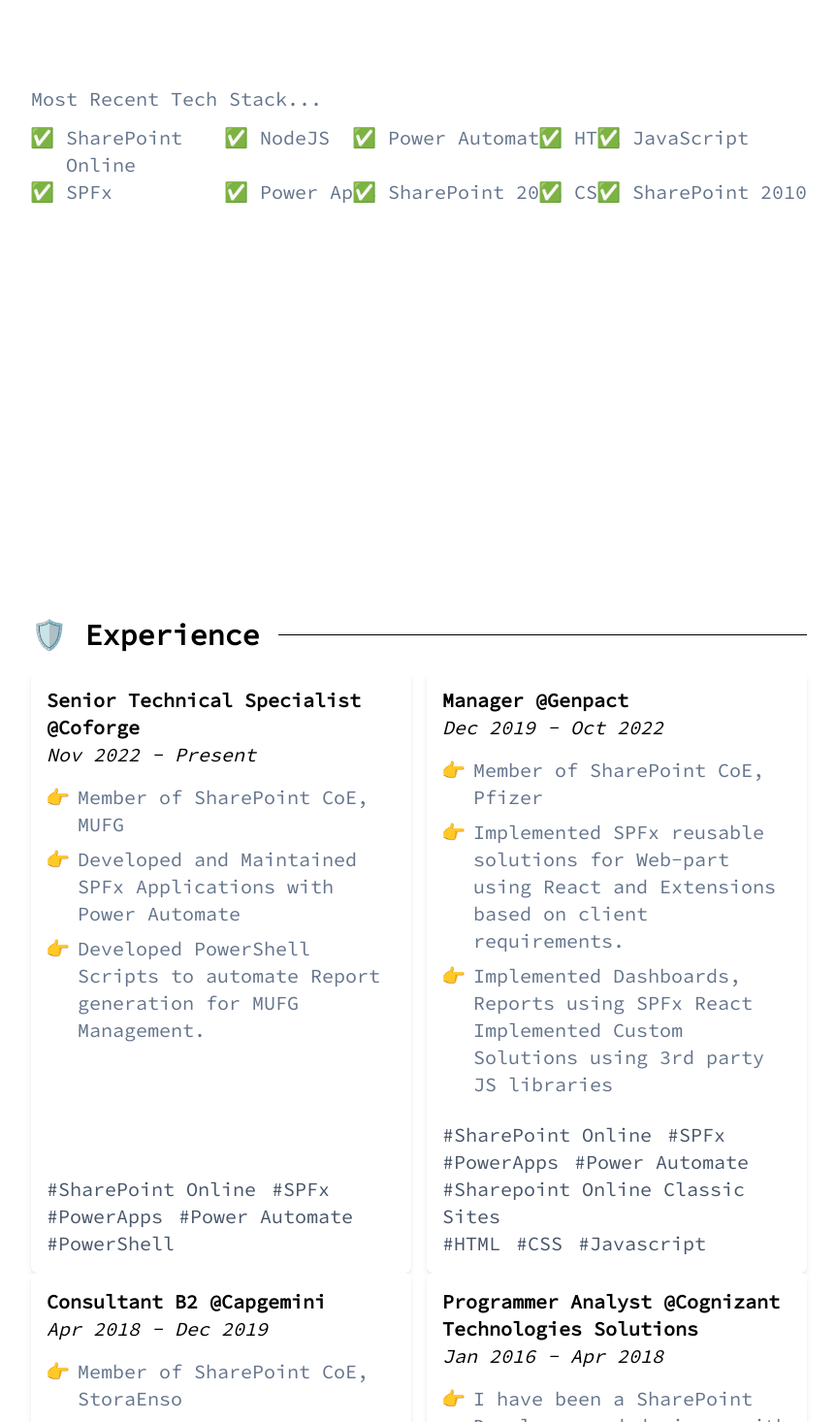
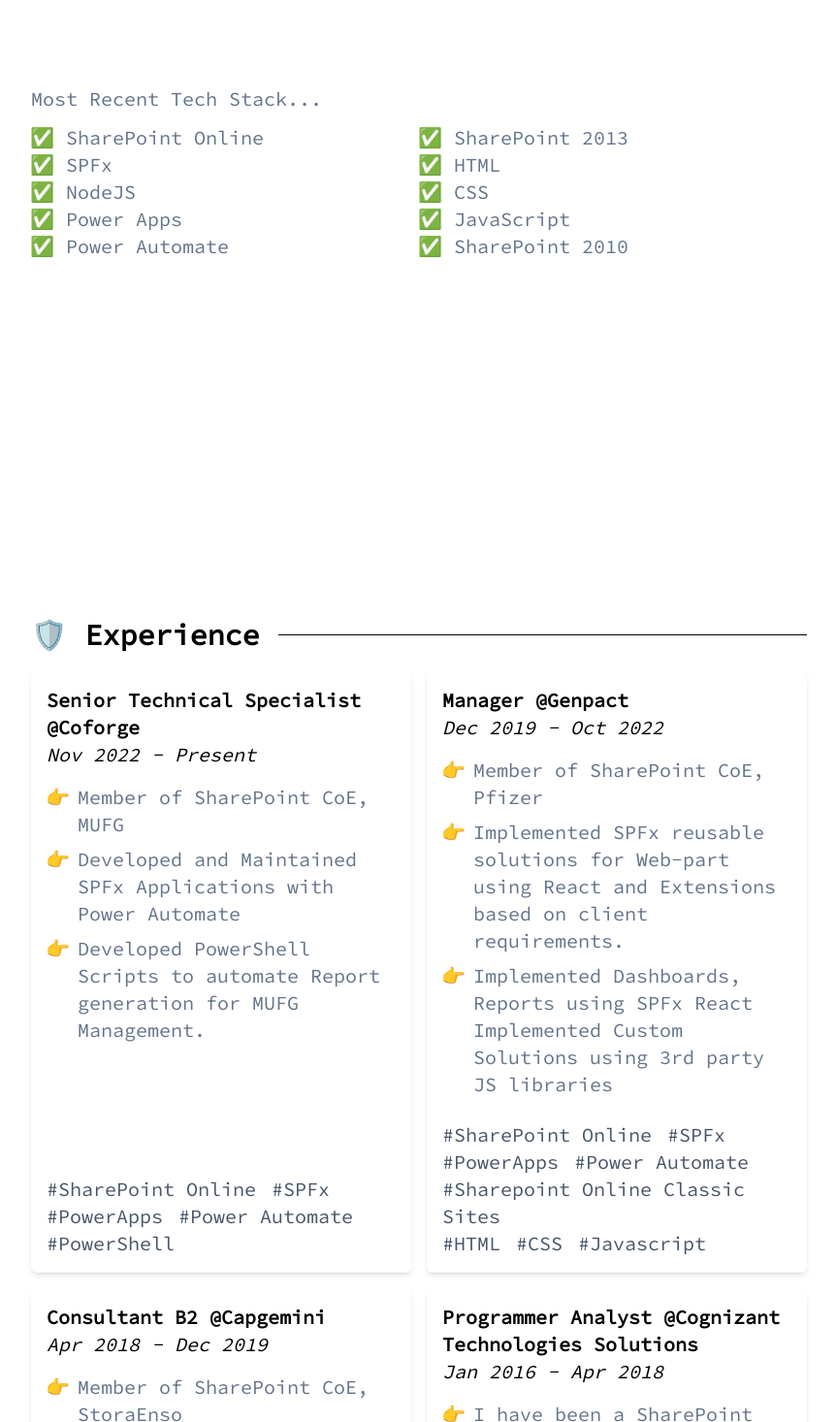
Before and after one commit to SharathNaik/sp_portfolio, a Vue app: page / in a window 1280 px wide. Shown: the part 1144-2610 px from the top of the page at 97% size, without its empty margins (208-1071 px from the left). Built offline with nearby package versions, Linux system fonts and the light colour scheme.

Commit message:
Interim Changes Implemented.

```diff
--- a/src/components/Navbar.vue
+++ b/src/components/Navbar.vue
@@ -36,9 +36,9 @@
                     <li :class="['transition-all motion-reduce:transition-none duration-500 delay-[100ms]', showTransition ? 'translate-y-0 opacity-1' : '-translate-y-4 opacity-0']">
                         <router-link class="block py-2 pl-3 pr-4 hover:text-link-color" to="/#experience-section">Experience</router-link>
                     </li>
-                    <!--<li :class="['transition-all motion-reduce:transition-none duration-500 delay-[150ms]', showTransition ? 'translate-y-0 opacity-1' : '-translate-y-4 opacity-0']">
+                    <li :class="['transition-all motion-reduce:transition-none duration-500 delay-[150ms]', showTransition ? 'translate-y-0 opacity-1' : '-translate-y-4 opacity-0']">
                         <router-link class="block py-2 pl-3 pr-4 hover:text-link-color" to="/#work-section">Work</router-link>
-                    </li>-->
+                    </li>
                     <li :class="['transition-all motion-reduce:transition-none duration-500 delay-[200ms]', showTransition ? 'translate-y-0 opacity-1' : '-translate-y-4 opacity-0']">
                         <router-link class="block py-2 pl-3 pr-4 hover:text-link-color" to="/#contact-section">Contact</router-link>
                     </li>
@@ -69,9 +69,9 @@
                     <li>
                         <router-link class="block py-5  hover:text-link-color" to="/#experience-section">🛡️ Experience</router-link>
                     </li>
-                    <!--<li>
+                    <li>
                         <router-link class="block py-5  hover:text-link-color" to="/#work-section">💻 Work</router-link>
-                    </li>-->
+                    </li>
                     <li>
                         <router-link class="block py-5  hover:text-link-color" to="/#contact-section">📭 Contact</router-link>
                     </li>
--- a/src/portfolio.js
+++ b/src/portfolio.js
@@ -177,23 +177,18 @@
 // --- 💻 Work Section ---
 const works = [
     {
-        projectName: "TrackYourSubs IOS App",
-        yearCompleted: "2022",
-        description: "An IOS app to track you subscriptions and expenses, all the while presenting in a clean and professional look with a load of features. Some of the more evident features are: Budgeting (monthly / yearly option available), Current monthly & yearly total expense at a glance, Custom suggestions to meet budget, Organize (Categorization & Importance) and filter through subscriptions, Reminders via scheduled notifications, Stats page: pie chart visual, bar chart visual, and streak indicator.",
-        techStack: "Swift, SwiftUI",
+        projectName: "MGS, MUFG",
+        yearCompleted: "2024",
+        description: "",
+        techStack: "SPFx, Power Automate, PowerShell, PowerApps",
         links: [
             {
                 label: "",
-                type: "git",
-                url: "https://github.com/sharathnaik/TrackYourSubsDemo/"
-            },
-            {
-                label: "",
                 type: "external",
-                url: "https://youtu.be/KsTx-F70OOk"
+                url: ""
             }
         ],
-        imageLink: "images/tracksubs_pic.png",
+        imageLink: "",
         alignLeft: false
     },
     {
--- a/src/views/AboutView.vue
+++ b/src/views/AboutView.vue
@@ -9,7 +9,7 @@
                 <p v-for="paragraph in content.autobiography">{{ paragraph }}<br/><br/></p>
                 <div>
                     <p class="pb-3">Most Recent Tech Stack...</p>
-                    <ul class="flow flow-col list-['\2705'] pl-6 sm:grid sm:grid-rows-2 sm:grid-flow-col">
+                    <ul class="flow flow-col list-['\2705'] pl-6 sm:grid sm:grid-rows-5 sm:grid-flow-col">
                         <li v-for="tech in content.techStack" class="pl-3">{{ tech }}</li>
                     </ul>
                 </div>
--- a/src/views/ExperienceView.vue
+++ b/src/views/ExperienceView.vue
@@ -4,7 +4,7 @@
             <h1 class="text-3xl font-bold pr-5">🛡️ Experience</h1>
             <div class="flex-grow border-t border-black dark:border-white border-1"></div>
         </div>
-        <div :class="['flex flex-col space-y-4 lg:grid lg:grid-cols-2 lg:gap-x-4 lg:space-y-0 mb-36 transition-all motion-reduce:transition-none duration-500 delay-300', visible ? 'translate-y-0 opacity-1 blur-0' : 'translate-y-4 opacity-0 blur-sm']">
+        <div :class="['flex flex-col space-y-4 lg:grid lg:grid-cols-2 lg:gap-x-4 lg:gap-y-4 lg:space-y-0 mb-36 transition-all motion-reduce:transition-none duration-500 delay-300', visible ? 'translate-y-0 opacity-1 blur-0' : 'translate-y-4 opacity-0 blur-sm']">
             <ExperienceCard
                 v-for="(experience, index) in content"
                 :key="index" :experience="experience"
--- a/src/views/MainView.vue
+++ b/src/views/MainView.vue
@@ -43,7 +43,7 @@
 
 						<ExperienceView :content="portfolio.experiences" :transitions="portfolio.transitions" />
 
-						<!--<WorkView :content="portfolio.works" :transitions="portfolio.transitions" />-->
+						<WorkView :content="portfolio.works" :transitions="portfolio.transitions" />
 
 						<ContactView :content="portfolio.contact" :transitions="portfolio.transitions" />
 
@@ -71,7 +71,7 @@
 import LandingView from './LandingView.vue'
 import AboutView from './AboutView.vue'
 import ExperienceView from './ExperienceView.vue'
-//import WorkView from './WorkView.vue'
+import WorkView from './WorkView.vue'
 import ContactView from './ContactView.vue'
 import SplashView from './SplashView.vue'
 
```
